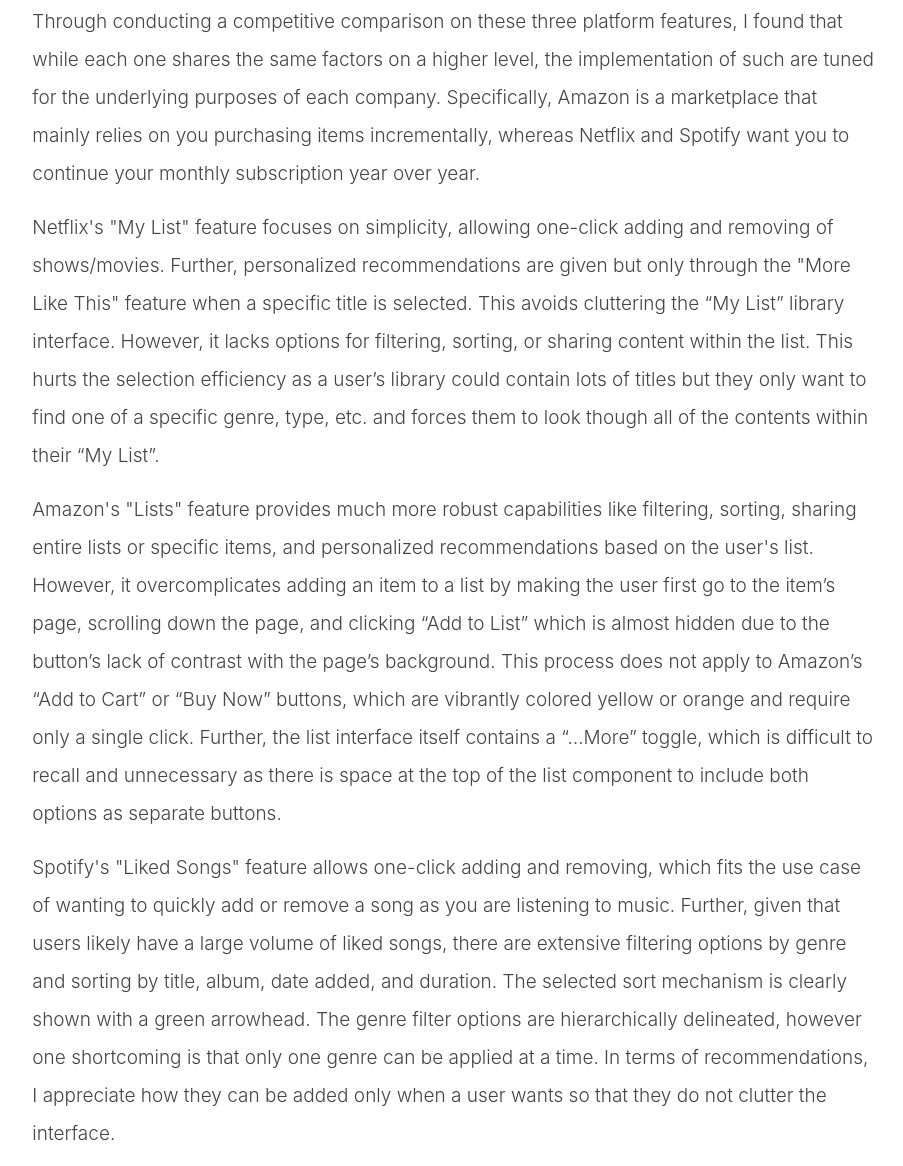
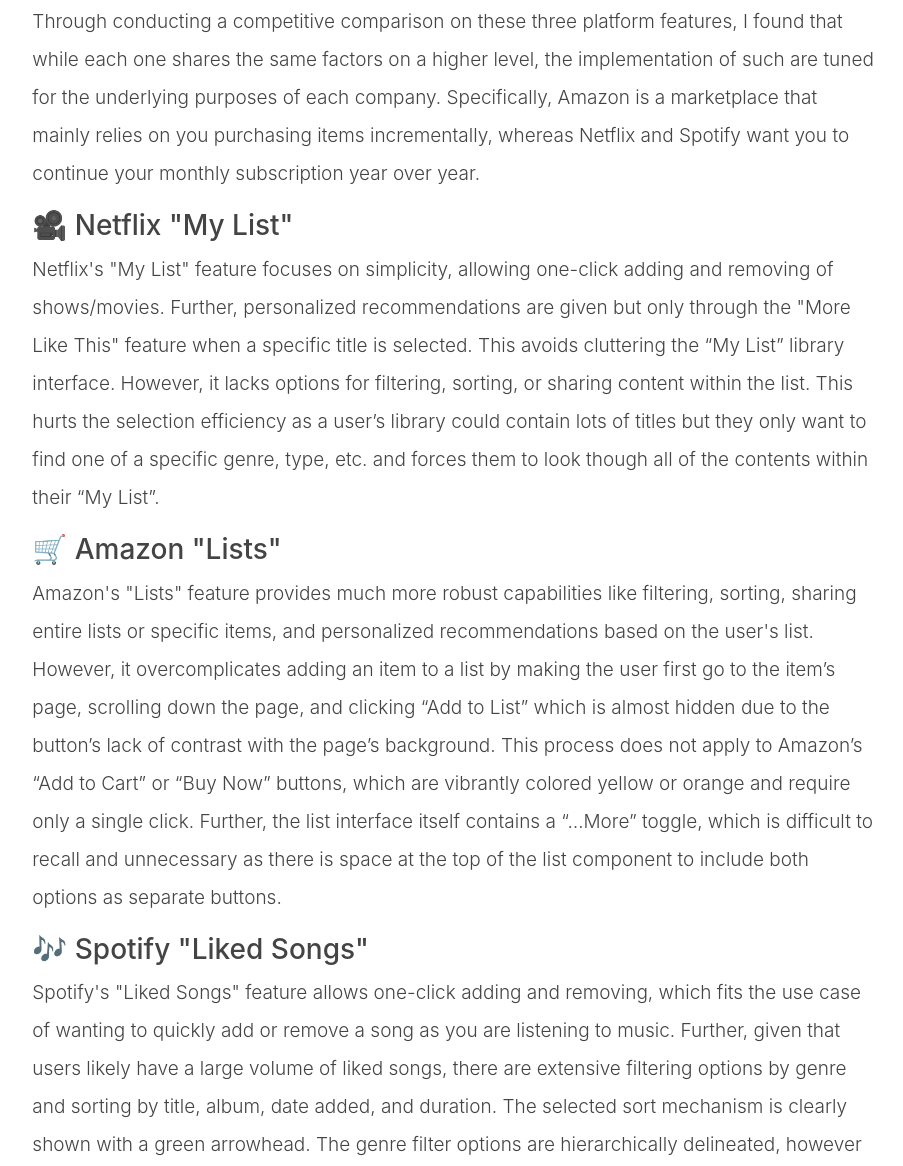
Before and after one commit to alexissfry/CSCI1300-Webpage-3, a plain HTML site: page index.html in a window 1280 px wide. Shown: the part 2802-3968 px from the top of the page, without its empty margins (185-1088 px from the left). Drawn offline with nearby package versions, Linux system fonts and the light colour scheme; a web font is replaced by a local one.

Commit message:
feat: competitive comparison sections

```diff
--- a/index.html
+++ b/index.html
@@ -113,6 +113,7 @@
               incrementally, whereas Netflix and Spotify want you to continue
               your monthly subscription year over year.
             </p>
+            <h3>🎥 Netflix "My List"</h3>
             <p class="proj-body">
               Netflix's "My List" feature focuses on simplicity, allowing
               one-click adding and removing of shows/movies. Further,
@@ -125,6 +126,7 @@
               specific genre, type, etc. and forces them to look though all of
               the contents within their “My List”.
             </p>
+            <h3>🛒 Amazon "Lists"</h3>
             <p class="proj-body">
               Amazon's "Lists" feature provides much more robust capabilities
               like filtering, sorting, sharing entire lists or specific items,
@@ -140,6 +142,7 @@
               space at the top of the list component to include both options as
               separate buttons.
             </p>
+            <h3>🎶 Spotify "Liked Songs"</h3>
             <p class="proj-body">
               Spotify's "Liked Songs" feature allows one-click adding and
               removing, which fits the use case of wanting to quickly add or
```
